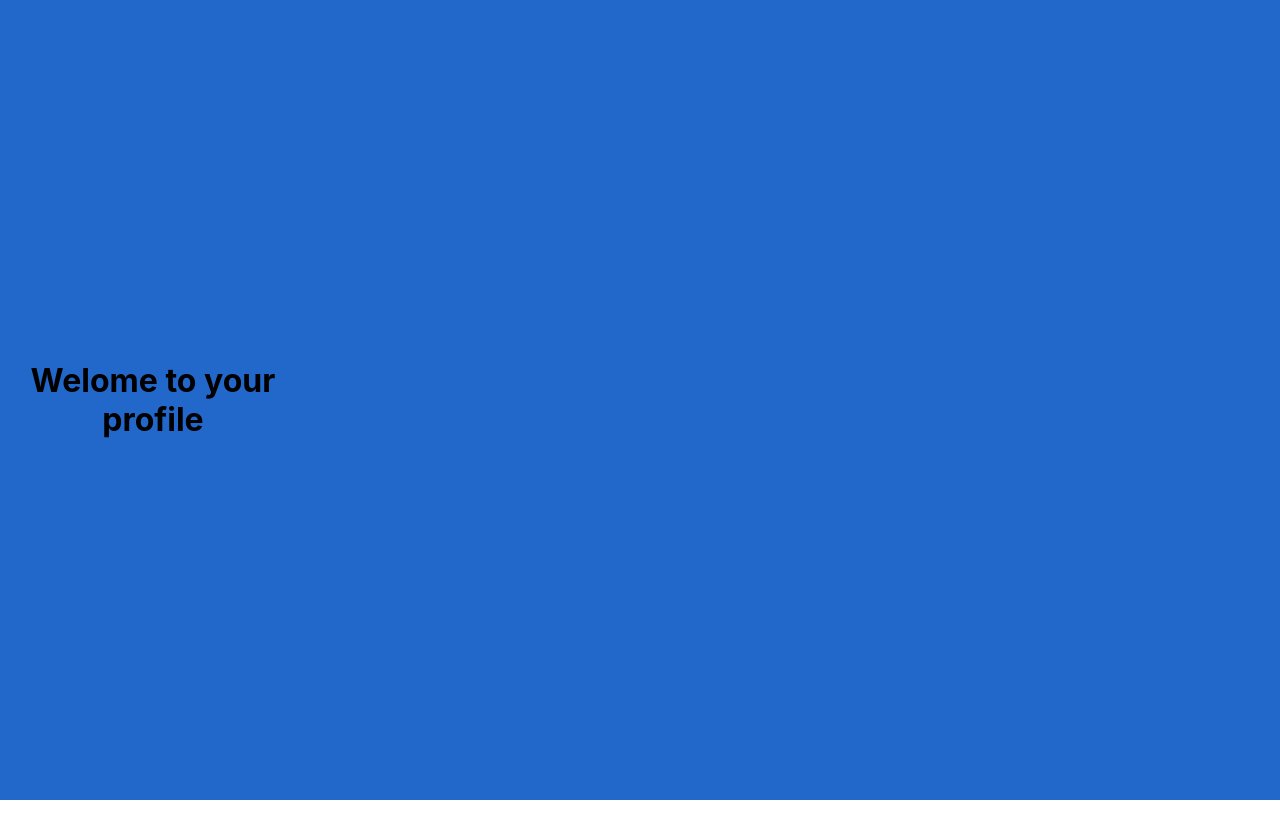
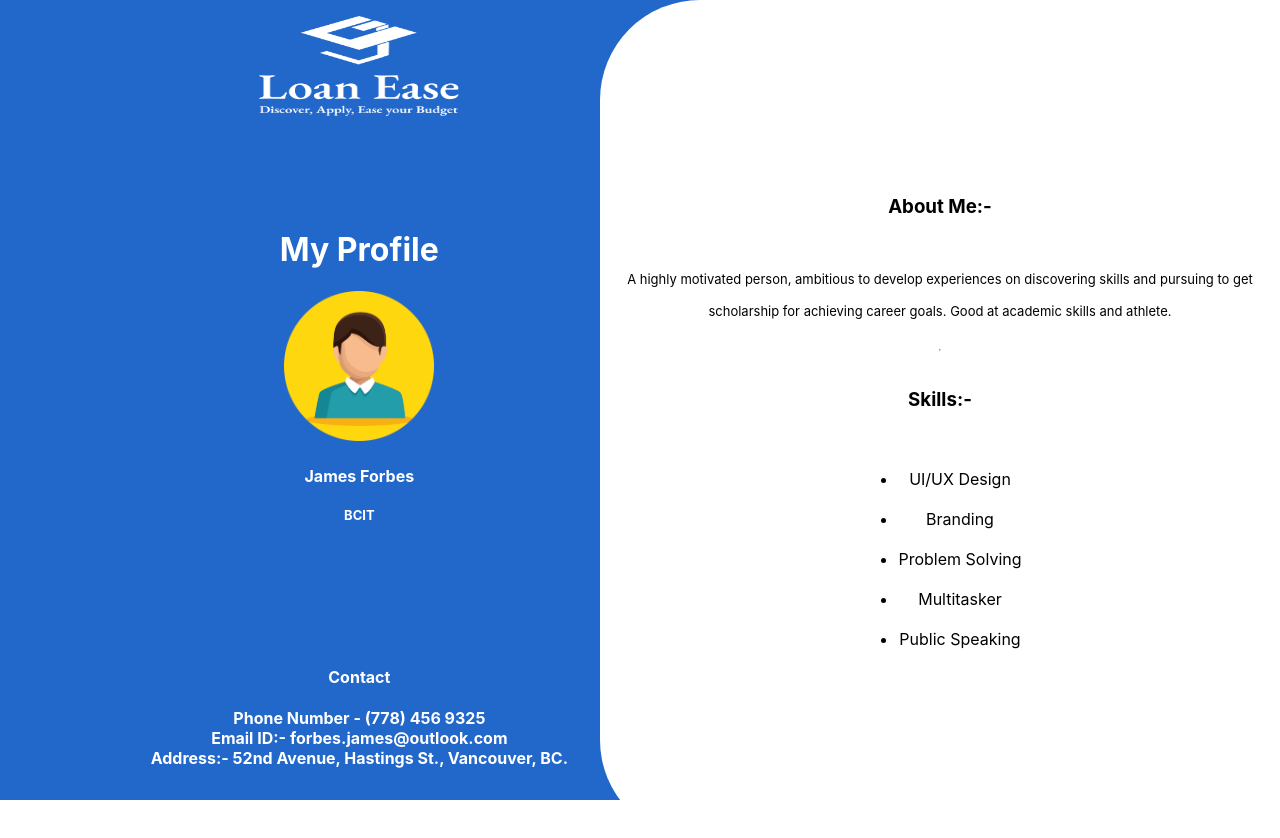
Before and after one commit to vaneetkau/tealproject, a React (Create React App) app in the folder frontend/: page /myprofile in a window 1280 px wide. Before the commit the page ends 800 px from the top, so only its background shows below. Built offline with nearby package versions, Linux system fonts and the light colour scheme.

Commit message:
Minor Updates

```diff
--- a/frontend/src/App.css
+++ b/frontend/src/App.css
@@ -1,10 +1,8 @@
 .App {
   text-align: center;
   display:flex;
-  min-height: 100vh;
-  align-items: center;
+  max-height: 100vh;
   justify-content: end;
-  padding: 0 0 0 20px;
   background-color: #2267CA;
 }
 
@@ -87,10 +85,10 @@ p {
 .welcomeMsg{
   display: flex;
   flex-direction: column;
-  align-items: stretch;
+  align-items: center;
+  justify-content: space-between;
   font-weight: 700;
   color: white;
-  width: 100vw;
   padding: 1rem;
 }
 
--- a/frontend/src/Components/MyProfile.jsx
+++ b/frontend/src/Components/MyProfile.jsx
@@ -1,12 +1,42 @@
-import React from 'react'
+import React from "react";
+import loanEaseLogo from "../LoanEaseLogo-White.png";
+import user from "../User.png";
 
 export const MyProfile = (props) => {
   return (
     <>
-                <h1>Welome to your profile</h1>
-            <div className="welcomeMsg">
-                {/* <img src='../LoanEaseLogo.png'/> */}
-            </div>
+      <div className="welcomeMsg">
+        <img src={loanEaseLogo} height="100" width="200"/>
+        <div>
+            <h1>My Profile</h1>
+            <img src={user} height="150" width="150"/>
+            <h4>James Forbes</h4>
+            <p>BCIT</p>
+        </div>
+        <div className="welcomeMsg">
+          <h4>Contact</h4>
+          <div>Phone Number - (778) 456 9325</div>
+          <div>Email ID:- forbes.james@outlook.com</div>
+          <div>Address:- 52nd Avenue, Hastings St., Vancouver, BC.</div>
+        </div>
+      </div>
+      <div className="auth-form-container">
+        <h3>About Me:-</h3>
+        <p>
+          A highly motivated person, ambitious to develop experiences on
+          discovering skills and pursuing to get scholarship for achieving
+          career goals. Good at academic skills and athlete.
+        </p>
+        <hr />
+        <h3>Skills:-</h3>
+        <ul>
+          <li>UI/UX Design</li>
+          <li>Branding</li>
+          <li>Problem Solving</li>
+          <li>Multitasker</li>
+          <li>Public Speaking</li>
+        </ul>
+      </div>
     </>
-  )
-}
+  );
+};
```
Also changed, not shown: frontend/src/LoanEaseLogo-White.png (added), frontend/src/User.png (added).
